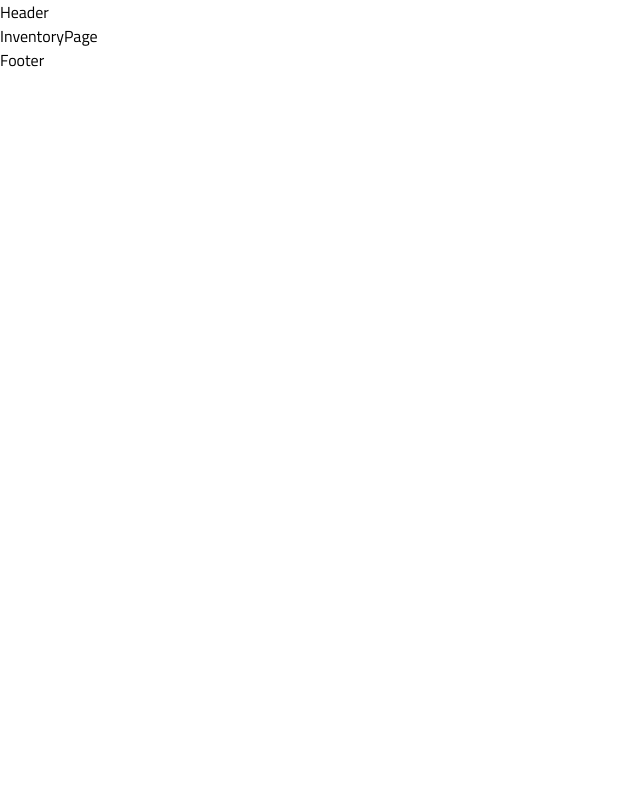
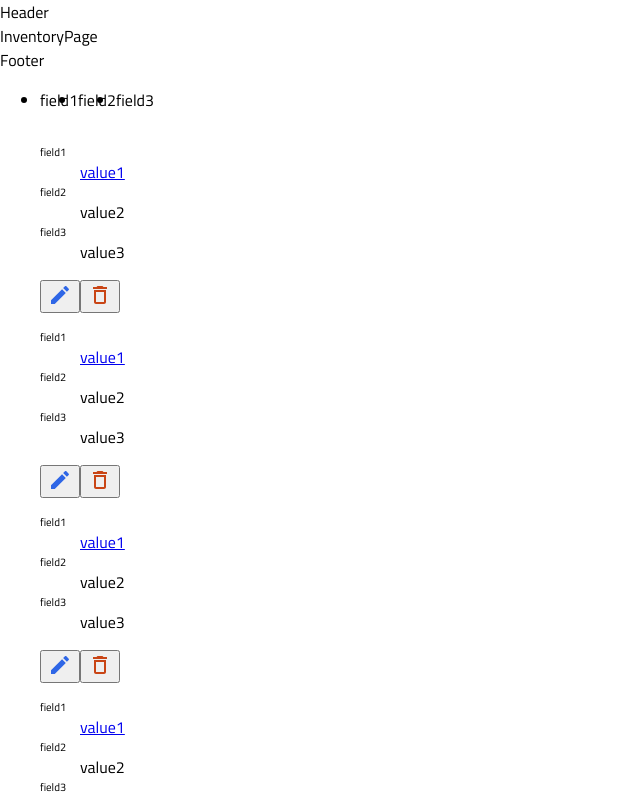
Before and after one commit to jaydools/instock-lithium-client, a React (Create React App) app: page /inventory/1 in a window 1280 px wide. Shown: the top 799 px of the page, without its empty margins (0-640 px from the left). Built offline with nearby package versions, Linux system fonts and the light colour scheme.

Commit message:
add grid component html WIP

```diff
--- a/src/App.js
+++ b/src/App.js
@@ -1,8 +1,33 @@
+// import { BrowserRouter, Routes, Route } from "react-router-dom";
+// import Header from "./Components/Header/Header";
+// import Footer from "./Components/Footer/Footer";
+// import Warehouses from "./Pages/Warehouses/Warehouses";
+// import Inventory from "./Pages/InventoryPage/InventoryPage";
+
+// function App() {
+//     return (
+//         <BrowserRouter>
+//             <Header />
+//             <Routes>
+//                 <Route path="/" element={<Warehouses />} />
+//                 <Route path="/warehouses" element={<Warehouses />} />
+//                 <Route path="/warehouses/:id" element={<Warehouses />} />
+//                 <Route path="/inventory" element={<Inventory />} />
+//                 <Route path="/inventory/:id" element={<Inventory />} />
+//             </Routes>
+//             <Footer />
+//         </BrowserRouter>
+//     );
+// }
+
+// export default App;
+
 import { BrowserRouter, Routes, Route } from "react-router-dom";
 import Header from "./Components/Header/Header";
 import Footer from "./Components/Footer/Footer";
 import Warehouses from "./Pages/Warehouses/Warehouses";
 import Inventory from "./Pages/InventoryPage/InventoryPage";
+import Grid from "./Components/Grid/Grid";
 
 function App() {
     return (
@@ -16,6 +41,17 @@ function App() {
                 <Route path="/inventory/:id" element={<Inventory />} />
             </Routes>
             <Footer />
+
+            <Grid
+                fieldNames={["field1", "field2", "field3"]}
+                records={[
+                    { id: "test", field1: "value1", field2: "value2", field3: "value3" },
+                    { id: "test", field1: "value1", field2: "value2", field3: "value3" },
+                    { id: "test", field1: "value1", field2: "value2", field3: "value3" },
+                    { id: "test", field1: "value1", field2: "value2", field3: "value3" },
+                    { id: "test", field1: "value1", field2: "value2", field3: "value3" },
+                ]}
+            />
         </BrowserRouter>
     );
 }
--- a/src/Components/Grid/Grid.js
+++ b/src/Components/Grid/Grid.js
@@ -1,8 +1,72 @@
 import React from "react";
 import "./Grid.scss";
+import { Link } from "react-router-dom";
+import editIcon from "../../Assets/Images/edit-24px.svg";
+import deleteIcon from "../../Assets/Images/delete_outline-24px.svg";
 
-function Grid() {
-    return <div>Grid</div>;
+function Grid({ fieldNames, records, linkToDetailsPage, onEdit, onDelete }) {
+    return (
+        <section className="grid">
+            <ul className="grid__headers">
+                {fieldNames.map((field, i) => (
+                    <li key={i} className="grid__header">
+                        {field}
+                    </li>
+                ))}
+            </ul>
+            <ul className="grid__rows">
+                {records.map(record => (
+                    <li key={record.id} className="grid__row">
+                        <dl className="grid__fields">
+                            {fieldNames.map((field, i) => (
+                                <div className="grid__field">
+                                    <dt className="grid__key">{field}</dt>
+                                    {i === 0 ? (
+                                        <dd className="grid__value">
+                                            <Link
+                                                className="grid__details-link"
+                                                to={linkToDetailsPage}
+                                            >
+                                                {record[field]}
+                                            </Link>
+                                        </dd>
+                                    ) : (
+                                        <dd className="grid__value">{record[field]}</dd>
+                                    )}
+                                </div>
+                            ))}
+                        </dl>
+                        <div className="grid__buttons">
+                            <button
+                                type="button"
+                                name="delete"
+                                className="grid__button"
+                                onClick={onEdit}
+                            >
+                                <img
+                                    src={editIcon}
+                                    alt="Icon of a trash can, indicating the delete button."
+                                    className="grid__button-image"
+                                />
+                            </button>
+                            <button
+                                type="button"
+                                name="edit"
+                                className="grid__button"
+                                onClick={onDelete}
+                            >
+                                <img
+                                    src={deleteIcon}
+                                    alt="Icon of a pencil, indicating the edit button."
+                                    className="grid__button-image"
+                                />
+                            </button>
+                        </div>
+                    </li>
+                ))}
+            </ul>
+        </section>
+    );
 }
 
 export default Grid;
--- a/src/Components/Grid/Grid.scss
+++ b/src/Components/Grid/Grid.scss
@@ -1,3 +1,24 @@
 @use "../../Styles/global" as *;
 @use "../../Styles/mixins" as *;
 @use "../../Styles/variables" as *;
+
+@mixin reset-link {
+    text-decoration: inherit;
+    color: inherit;
+}
+
+.grid {
+    &__headers {
+        display: none;
+        @include tablet {
+            display: flex;
+        }
+    }
+    &__rows {
+        list-style: none;
+        display: grid;
+    }
+    &__key {
+        @include mobileH4;
+    }
+}
```
